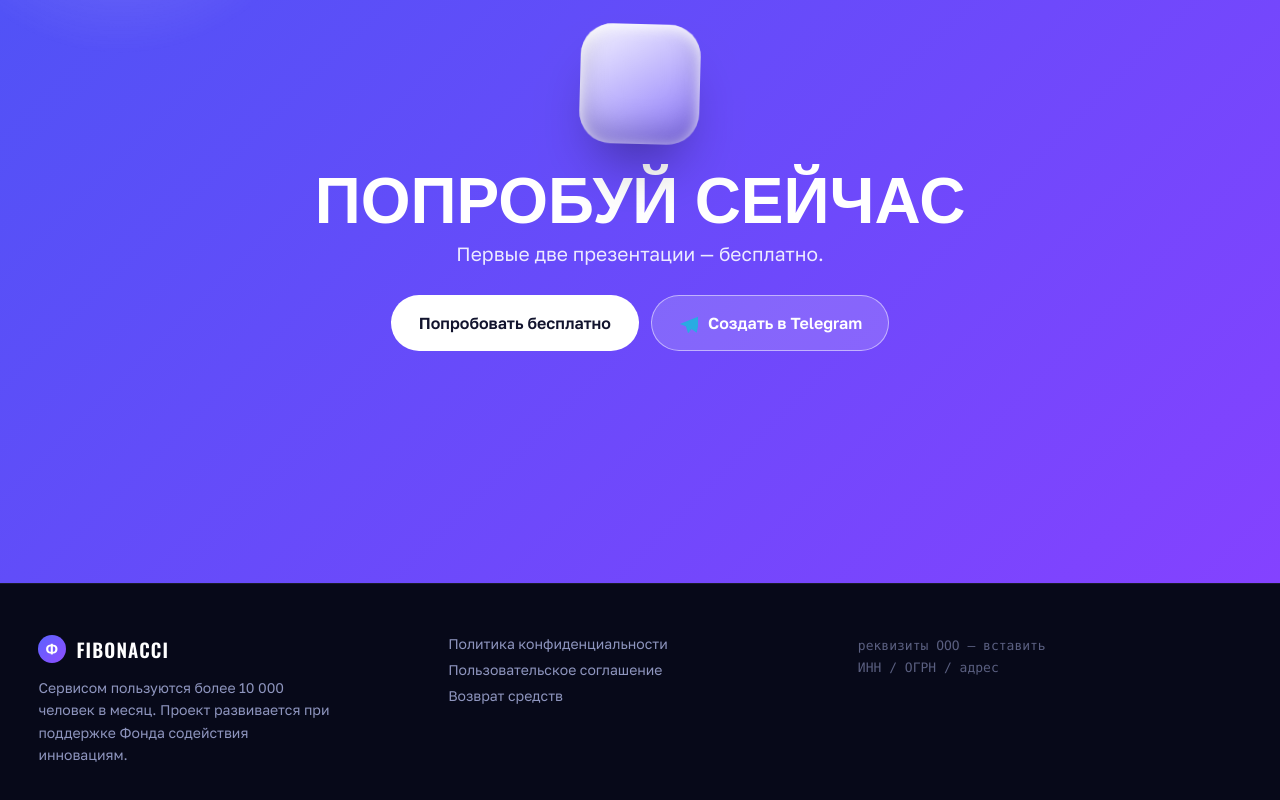
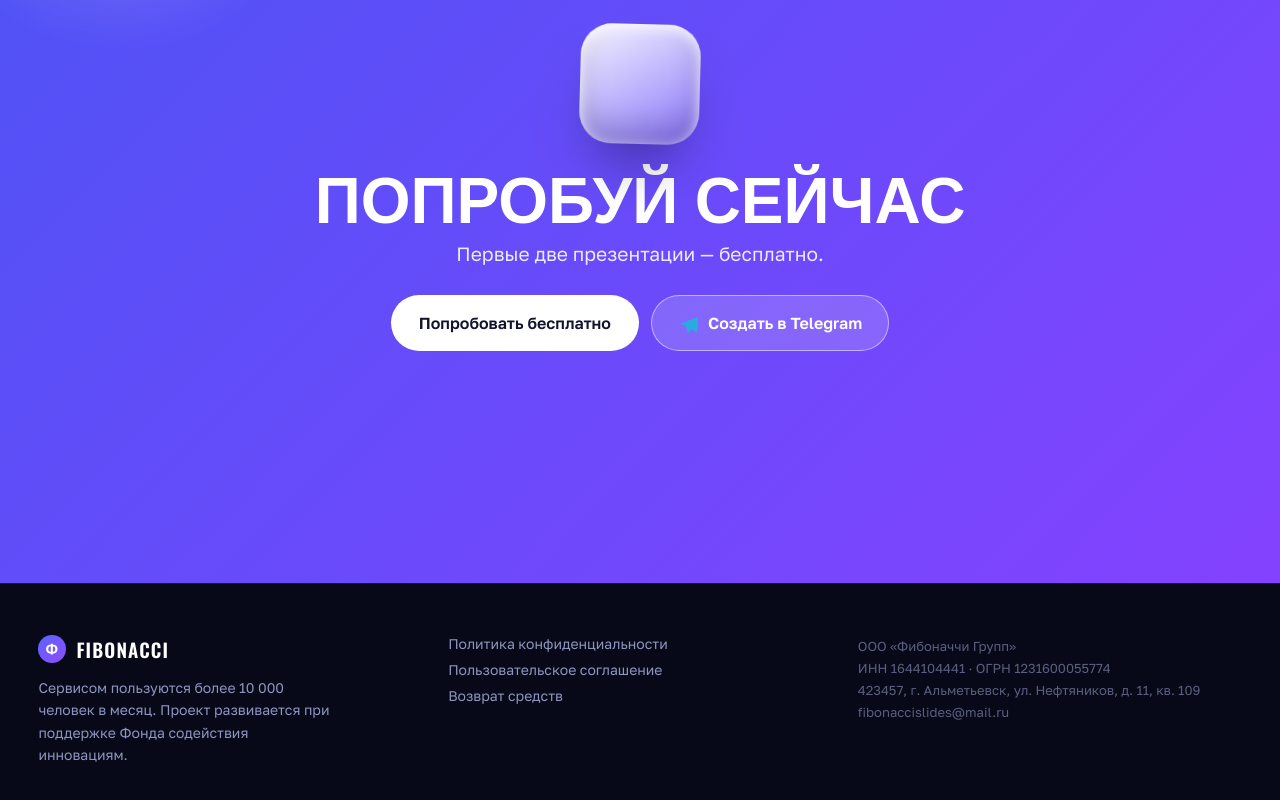
Before and after one commit to Alikashp/front-fibonacci-new-alika, a website: page fibonaccilanding/public/index.html in a window 1280 px wide. Shown: the part 7429-8229 px from the top of the page. Drawn offline with nearby package versions, Linux system fonts and the light colour scheme.

Commit message:
Update index.html

```diff
--- a/fibonaccilanding/public/index.html
+++ b/fibonaccilanding/public/index.html
@@ -460,7 +460,7 @@
       <a href="/refund" style="color:#8E95BE">Возврат средств</a>
     </div>
     <div style="font-size:13px;line-height:1.7">
-      <p style="margin:0;font-family:ui-monospace,SFMono-Regular,Menlo,monospace;color:#5A5F80">реквизиты ООО — вставить<br>ИНН / ОГРН / адрес</p>
+      <p style="margin:0;color:#5A5F80">ООО «Фибоначчи Групп»<br>ИНН 1644104441 · ОГРН 1231600055774<br>423457, г. Альметьевск, ул. Нефтяников, д. 11, кв. 109<br><a href="mailto:fibonaccislides@mail.ru" style="color:#5A5F80">fibonaccislides@mail.ru</a></p>
     </div>
   </div>
 </footer>
```
